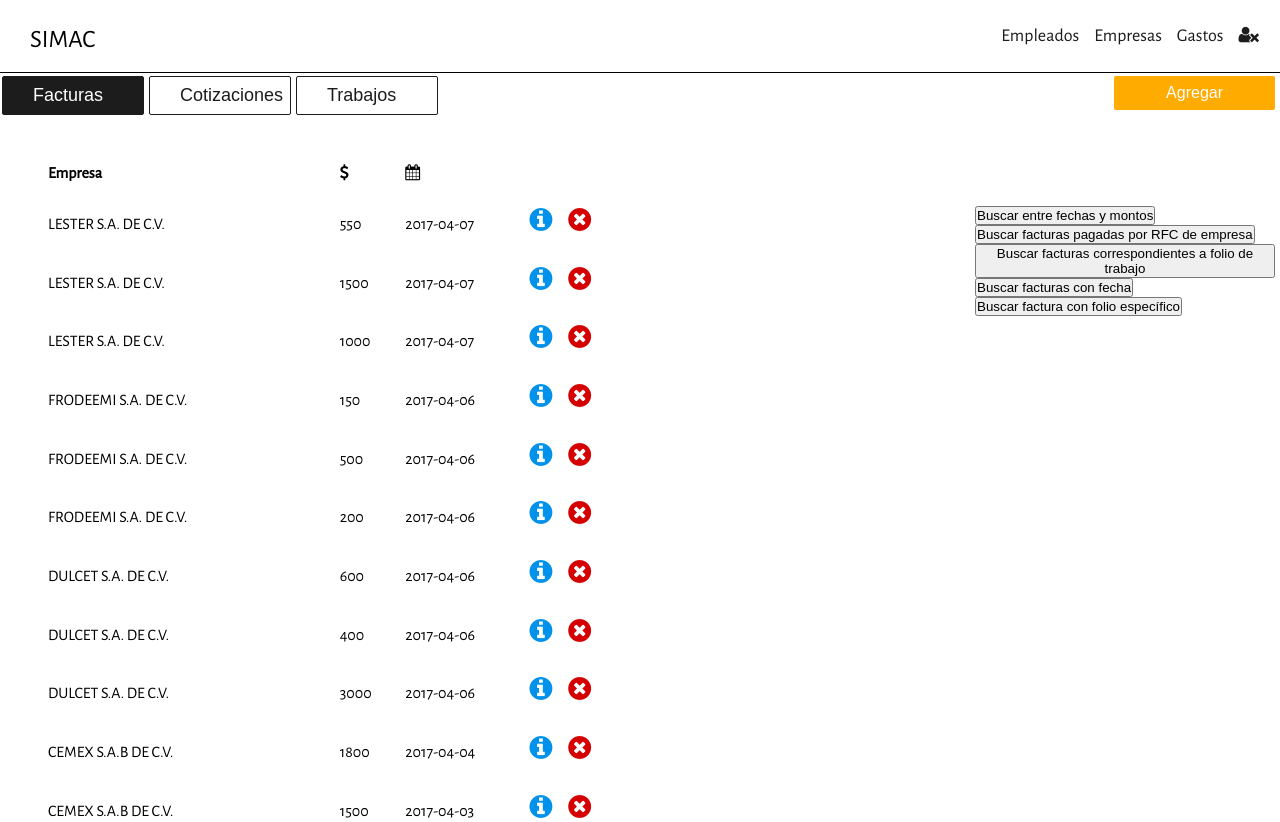
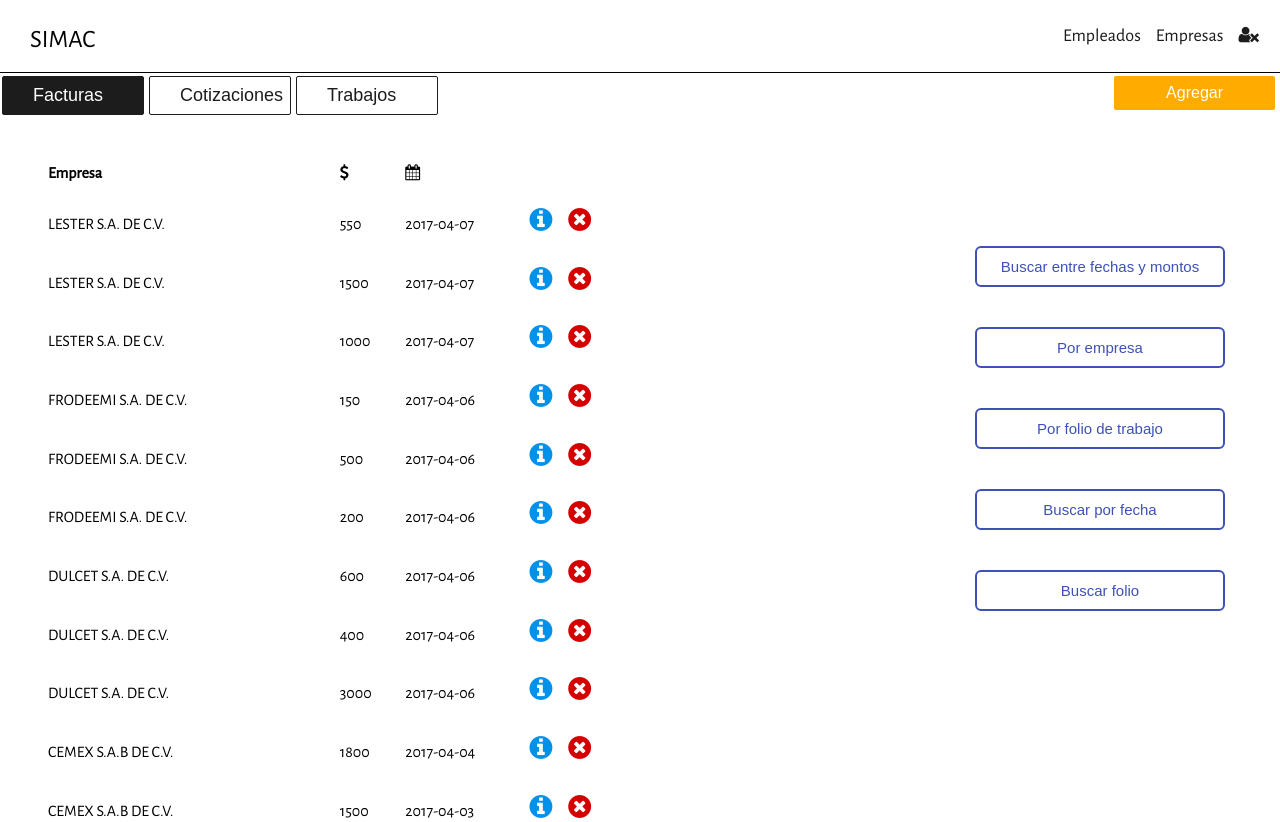
Before and after one commit to JesusLibrado/SIMAC-DB, a PHP site: page / in a window 1280 px wide. Shown: the top 822 px of the page. Run offline with PHP 8.4, Linux system fonts and the light colour scheme; the visitor is signed in with stand-in values (Sample User, id 1); data comes from the database, SQL or seed files in the repository; some web fonts are replaced.

Commit message:
Un chingo de cosas

```diff
--- a/interfaz/estilos/main.css
+++ b/interfaz/estilos/main.css
@@ -401,7 +401,7 @@ a.tab-active{
 }
 
 .filtros{
-	margin: 130px auto;
+	margin: 150px auto;
 	width: 300px;
 }
 
@@ -411,3 +411,20 @@ a.tab-active{
 	margin: 0 auto 20px 0;
 	border-radius: 6px;
 }
+
+.search-btn{
+	width: 250px;
+	margin: 20px auto;
+	padding: 10px 20px;
+	border-radius: 6px;
+	background: #fff;
+	border: 2px solid #3F51B5;
+	color: #3F51B5;
+	font-size: 15px;
+}
+
+.search-btn:hover{
+	cursor: pointer;
+	background: #3F51B5;
+	color: #fff;
+}
--- a/interfaz/js/script.js
+++ b/interfaz/js/script.js
@@ -622,8 +622,6 @@ $(document).ready(function(){
 						headDiv+
 							'Nombre de la Empresa'+
 						closeDiv+
-					closeDiv;
-			render+=rowDiv+
 						cellDiv+
 							'<input type="text" id="campoQuery5">'+
 						closeDiv+
@@ -648,8 +646,6 @@ $(document).ready(function(){
 						headDiv+
 							'Folio de trabajo'+
 						closeDiv+
-					closeDiv;
-			render+=rowDiv+
 						cellDiv+
 							'<input type="number" id="campoQuery6">'+
 						closeDiv+
@@ -674,8 +670,6 @@ $(document).ready(function(){
 						headDiv+
 							'Fecha'+
 						closeDiv+
-					closeDiv;
-			render+=rowDiv+
 						cellDiv+
 							'<input type="date" id="campoQuery7">'+
 						closeDiv+
@@ -700,8 +694,6 @@ $(document).ready(function(){
 						headDiv+
 							'Folio de factura'+
 						closeDiv+
-					closeDiv;
-			render+=rowDiv+
 						cellDiv+
 							'<input type="number" id="campoQuery8">'+
 						closeDiv+
@@ -729,8 +721,6 @@ $(document).ready(function(){
 						headDiv+
 							'Folio de cotización'+
 						closeDiv+
-					closeDiv;
-			render+=rowDiv+
 						cellDiv+
 							'<input type="number" id="campoQuery9">'+
 						closeDiv+
--- a/interfaz/pagina.php
+++ b/interfaz/pagina.php
@@ -30,7 +30,6 @@
 		<div class="navbar-menu font-b topBotomBordersOut">
 			<a href="#empleado">Empleados</a>
 			<a href="#empresa">Empresas</a>
-			<a href="#gasto">Gastos</a>
 			<a href="php/cerrar-sesion.php"><i class="fa fa-user-times" aria-hidden="true"></i></a>
 		</div>
 	</div>
@@ -47,10 +46,6 @@
 						<i class="fa fa-user-plus fa-lg" aria-hidden="true"></i>
 						<i class="fa fa-times fa-lg" aria-hidden="true" style="display: none; color: #D50000"></i>
 					</a>
-					<button>
-						<input type="text" id="inputSearch" class="font-b" placeholder="buscar">
-						<i class="fa fa-search-plus fa-2x" aria-hidden="true"></i>
-					</button>
 				</div>
 				<div class="informacion" style="display: block">
 
@@ -92,10 +87,6 @@
 							<i class="fa fa-user-plus fa-lg" aria-hidden="true"></i>
 							<i class="fa fa-times fa-lg" aria-hidden="true" style="display: none; color: #D50000"></i>
 						</a>
-						<button>
-							<input type="text" id="inputSearch" class="font-b" placeholder="buscar">
-							<i class="fa fa-search-plus fa-2x" aria-hidden="true"></i>
-						</button>
 					</div>
 				<div class="informacion" style="display: block">
 
@@ -157,24 +148,19 @@
 		<a class="agregar font-a" id="agregarNuevo">Agregar</a>
 		<div class="filtros">
 			<div id="facturaFiltro">
-
-				<button class="search-btn" id="facturaEntreConMonto">Buscar entre fechas y montos</button>
-				<button class="search-btn" id="facturasPagadasPorEmpresa">Buscar facturas pagadas por RFC de empresa</button>
-				<button class="search-btn" id="facturasDeTrabajo">Buscar facturas correspondientes a folio de trabajo</button>
-				<button class="search-btn" id="facturasDeFecha">Buscar facturas con fecha</button>
-				<button class="search-btn" id="facturaConFolio">Buscar factura con folio específico</button>
-
+				<button class="search-btn font-a" id="facturaEntreConMonto">Buscar entre fechas y montos</button>
+				<button class="search-btn font-a" id="facturasPagadasPorEmpresa">Por empresa</button>
+				<button class="search-btn font-a" id="facturasDeTrabajo">Por folio de trabajo</button>
+				<button class="search-btn font-a" id="facturasDeFecha">Buscar por fecha</button>
+				<button class="search-btn font-a" id="facturaConFolio">Buscar folio</button>
 			</div>
 			<div id="cotizacionFiltro">
-
-				<button class="search-btn" id="cotizacionConFolio">Buscar cotizacion con folio específico</button>
-
+				<button class="search-btn font-a" id="cotizacionConFolio">Buscar folio</button>
 			</div>
 			<div id="trabajoFiltro">
-
-				<button class="search-btn" id="trabajosDeEmpleado">Todos los trabajos donde participó cierto empleado</button>
-				<button class="search-btn" id="trabajoConFolio">Buscar trabajos con folio específico</button>
-				<button class="search-btn" id="acumuladoEnFacturasDeTrabajo">Muestra el acumulado facturado de un trabajo con folio específico</button>
+				<button class="search-btn font-a" id="trabajosDeEmpleado">Trabajos de empleado</button>
+				<button class="search-btn font-a" id="trabajoConFolio">Buscar trabajos por folio</button>
+				<button class="search-btn font-a" id="acumuladoEnFacturasDeTrabajo">Acumulado facturado de un trabajo</button>
 			</div>
 		</div>
 	</div>
```
